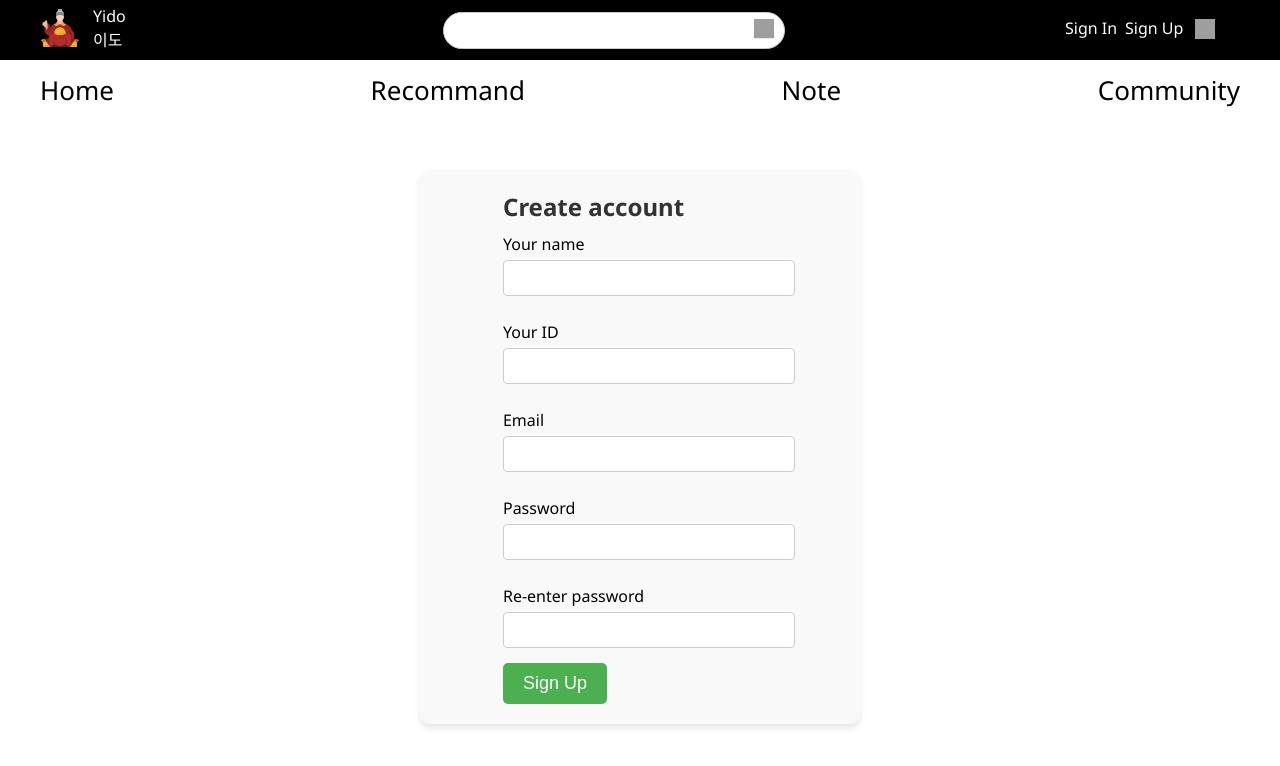
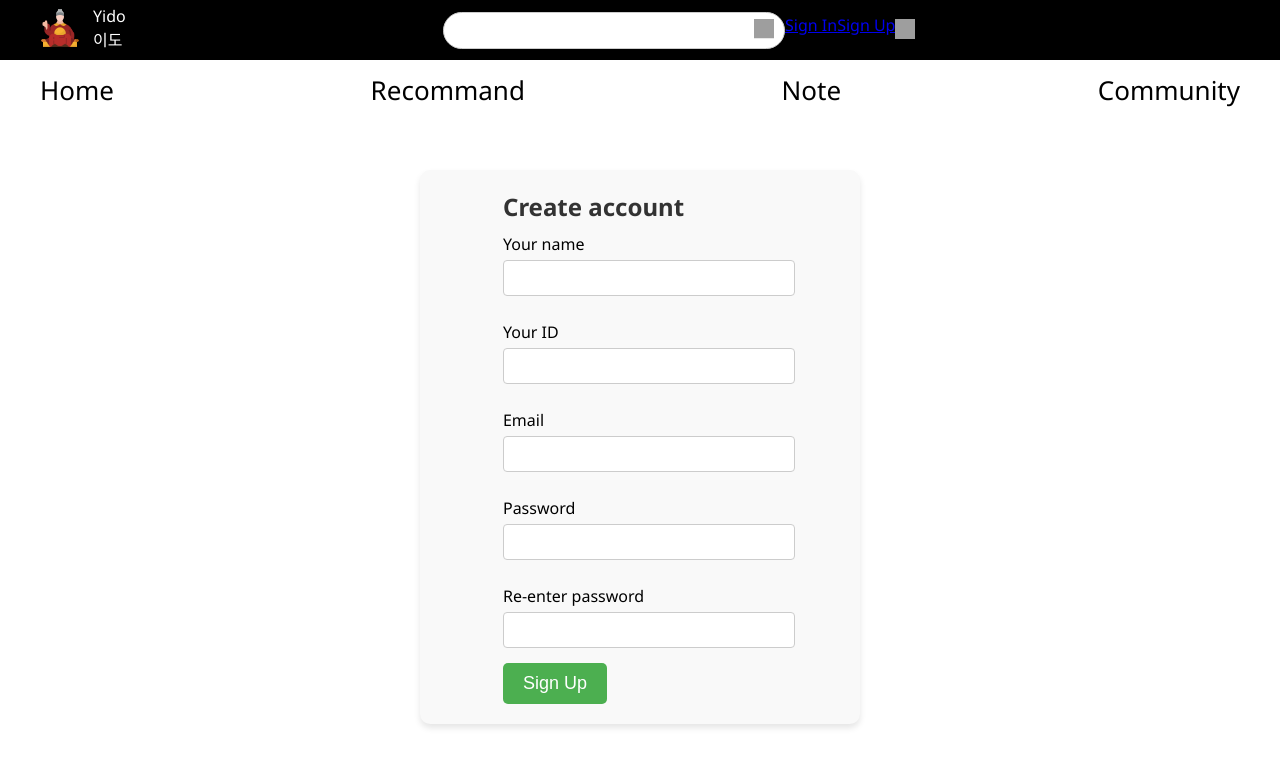
Before and after one commit to minu0897/capstone-yido, a React (Create React App) app: page /Signup in a window 1280 px wide. Shown: the top 766 px of the page. Built offline with nearby package versions, Linux system fonts and the light colour scheme; grey boxes are pictures that could not be loaded.

Commit message:
community 수정

```diff
--- a/src/components/common/header/Header.jsx
+++ b/src/components/common/header/Header.jsx
@@ -3,6 +3,7 @@ import { Link, useNavigate } from 'react-router-dom';
 import './Header.css';
 import icon from '../../../sample/sejong.png';
 import axios from 'axios'; // Import axios
+import { useAuth } from '../../../pages/Login/AuthContext';
 
 const Header = () => {
   const [searchTerm, setSearchTerm] = useState('');
@@ -23,6 +24,11 @@ const Header = () => {
 
   const handleInputChange = (event) => {
     setSearchTerm(event.target.value);
+  };
+
+  const { user, logout } = useAuth();  // 로그인된 사용자 정보와 로그아웃 함수 사용
+  const handleLogout = () => {
+    logout();
   };
 
   return (
@@ -49,17 +55,17 @@ const Header = () => {
           </button>
         </form>
 
-        <div style={{color:'white', marginLeft: '280px',width:"50px",marginTop:'5px'}}>
-          <Link to={'/Login'} style={{textDecoration:'none'}}>
-            <a className="login-a">Sign In</a>
-          </Link>
-        </div>
-
-        <div style={{color:'white', marginLeft: '10px',width:"70px",marginTop:'5px'}}>
-          <Link to={'/Signup'} style={{textDecoration:'none'}}>
-            <a className="login-a">Sign Up</a>
-          </Link>
-        </div>
+          {user ? (
+          <div>
+            <span>Hello, {user.username}</span> {/* 로그인한 사용자의 이름 표시 */}
+            <button onClick={handleLogout}>Logout</button>
+          </div>
+        ) : (
+          <div>
+            <Link to="/login">Sign In</Link>
+            <Link to="/signup">Sign Up</Link>
+          </div>
+        )}
 
         <div style={{ marginRight:"0px", marginTop:'13px'}}>
           <Link to={'/RegisterVideo'} style={{}}>
--- a/src/index.js
+++ b/src/index.js
@@ -1,5 +1,7 @@
-import { BrowserRouter, Route, Routes } from 'react-router-dom';
+import React from 'react';
+import { BrowserRouter, Routes, Route } from 'react-router-dom';
 import ReactDOM from 'react-dom/client';
+import { AuthProvider } from './pages/Login/AuthContext';
 import './index.css';
 import Header from './components/common/header/Header';
 import Footer from './components/common/footer/Footer';
@@ -19,7 +21,8 @@ import Post from './pages/Community/Post';
 const root = ReactDOM.createRoot(document.getElementById('root'));
 
 root.render(
-  <div class="container">
+  <div className="container">
+    <AuthProvider>
       <BrowserRouter>
         <Header />
         <Navigation />
@@ -37,8 +40,8 @@ root.render(
         </Routes>
         <Footer />
       </BrowserRouter>
+    </AuthProvider>
   </div>
 );
 
-
 reportWebVitals();
--- /dev/null
+++ b/src/pages/Login/AuthContext.js
@@ -0,0 +1,24 @@
+// AuthContext.js
+import React, { createContext, useContext, useState } from 'react';
+
+const AuthContext = createContext(null);
+
+export const AuthProvider = ({ children }) => {
+  const [user, setUser] = useState(null);
+
+  const login = (userData) => {
+    setUser(userData);
+  };
+
+  const logout = () => {
+    setUser(null);
+  };
+
+  return (
+    <AuthContext.Provider value={{ user, login, logout }}>
+      {children}
+    </AuthContext.Provider>
+  );
+};
+
+export const useAuth = () => useContext(AuthContext);
```
Lines whose indentation alone changed are shown as unchanged.
